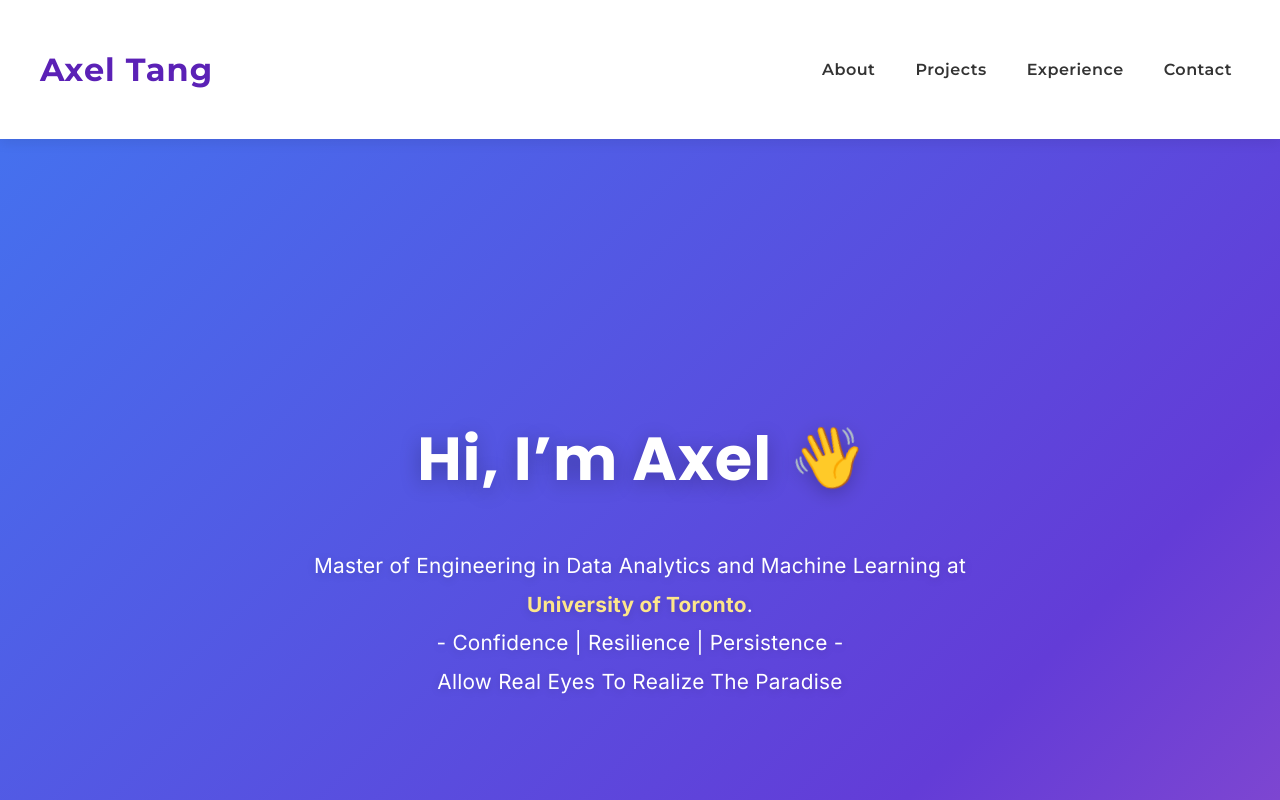
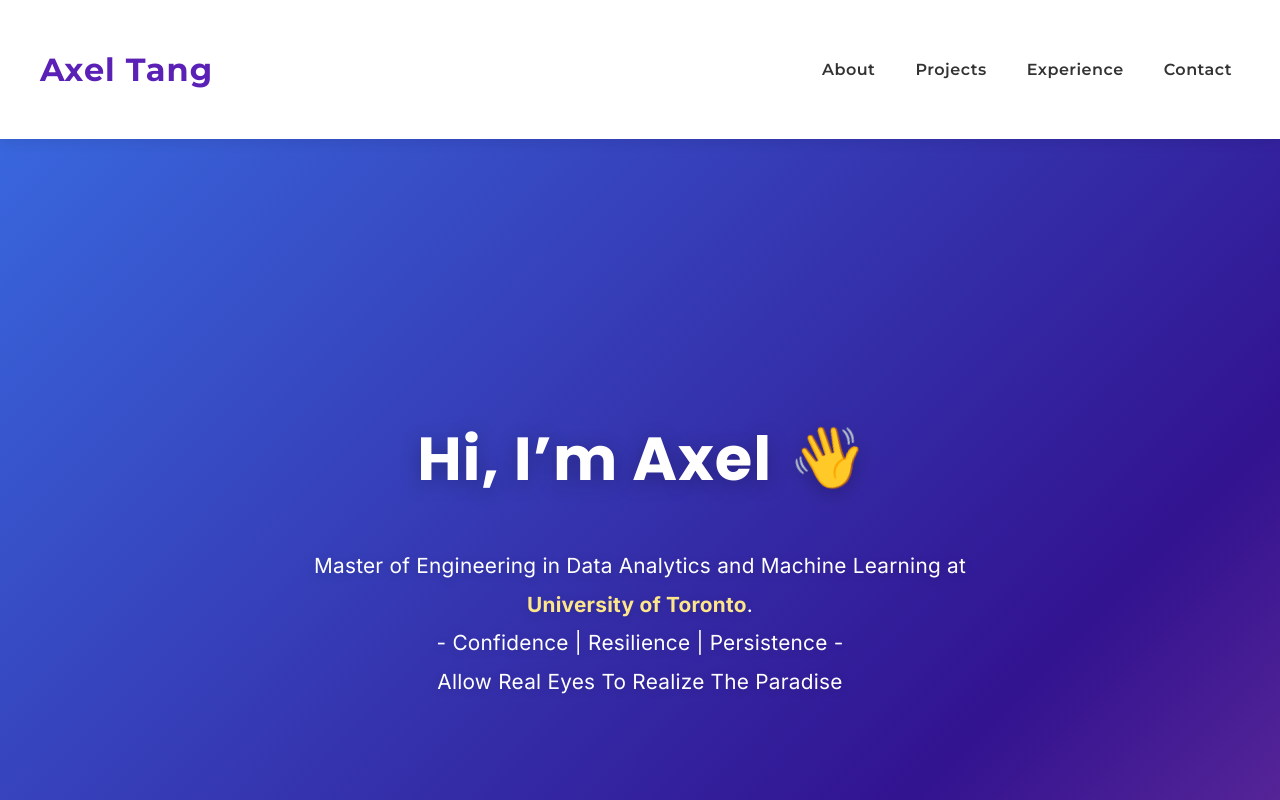
Before and after one commit to AxelTWC/axeltwc.github.io, a React (Create React App) app in the folder my-app/: page / in a window 1280 px wide. Shown: the top 800 px of the page. Built offline with nearby package versions, Linux system fonts and the light colour scheme.

Commit message:
Update App.css

```diff
--- a/my-app/src/App.css
+++ b/my-app/src/App.css
@@ -92,7 +92,7 @@ a, a:visited {
   align-items: center;
   text-align: center;
   padding: 0 2rem;
-  background: linear-gradient(135deg, #3b82f6, #633cd7, #f472b6);
+  background: linear-gradient(135deg, #3b82f6, #321390, #f472b6);
   background-size: 200% 200%;
   animation: gradient-x 8s ease infinite;
   color: #fff;
@@ -457,7 +457,7 @@ a, a:visited {
 
 .hero-text {
   animation: slideUpFade 1s forwards;
-  animation-delay: 0.7s;
+  animation-delay: 0.4s;
 }
 
 .hero-buttons {
```
